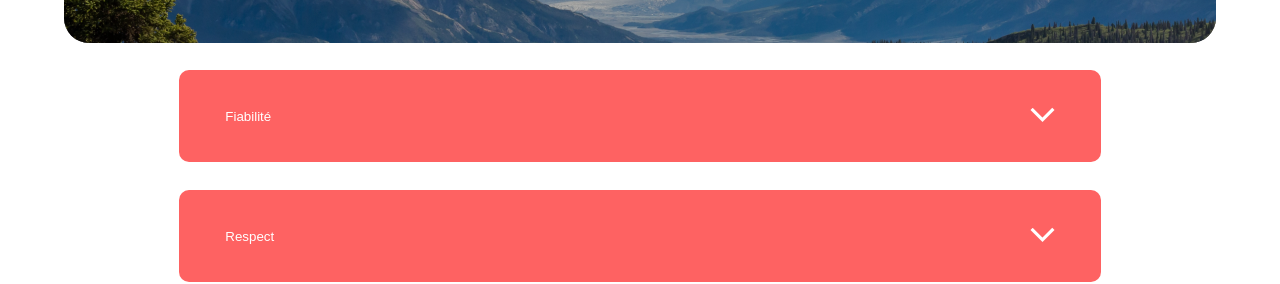
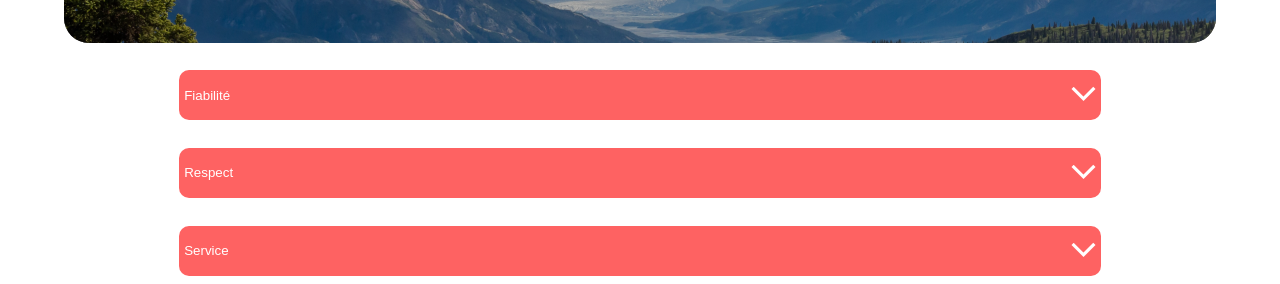
Before and after one commit to hoopsinet/P7_kasa_102022, a React (Create React App) app: page /about in a window 1280 px wide. Shown: the part 542-826 px from the top of the page. Built offline with nearby package versions, Linux system fonts and the light colour scheme.

Commit message:
création dossier pages, correction de css

```diff
--- a/src/components/collaps/collaps.css
+++ b/src/components/collaps/collaps.css
@@ -4,7 +4,7 @@
     border-radius : 10px;
     background-color : #fe6262;
     color : white;
-    padding : 5%;
+    padding : 5px;
     text-align : left;
     display: flex;
     justify-content: space-between;
--- a/src/components/collaps/collaps.js
+++ b/src/components/collaps/collaps.js
@@ -1,16 +1,18 @@
 import React, { useState } from "react";
-import arrowbot from '../../img/arrowbot.png'
-import arrowtop from '../../img/arrowtop.png'
-import './collaps.css';
+import arrowbot from "../../img/arrowbot.png";
+import arrowtop from "../../img/arrowtop.png";
+import "./collaps.css";
 
-export default function Collapsible({content, title}) {
+export default function Collapsible({ content, title }) {
   const [isOpen, setIsOpen] = useState(false);
 
   return (
     <div className={title}>
       <button className="pushdown" onClick={() => setIsOpen(!isOpen)}>
         {title}
-                <span>{isOpen ? <img src={arrowtop} alt="" /> : <img src={arrowbot} />}</span>
+        <span>
+          {isOpen ? <img src={arrowtop} alt="" /> : <img src={arrowbot} alt="" />}
+        </span>
       </button>
       {isOpen && <div className="content">{content}</div>}
     </div>
```
Also changed, not shown: src/App.js (+4 -4 lines), src/pages/about/about.js (renamed from src/about/about.js, +6 -6 lines), src/pages/error/error.js (renamed from src/error/error.js, +5 -4 lines), src/pages/home/home.js (renamed from src/home/home.js, +6 -6 lines), src/pages/products/products.js (renamed from src/products/products.js, +8 -8 lines), src/pages/about/about.css (renamed from src/about/about.css), src/pages/error/error.css (renamed from src/error/error.css), src/pages/home/home.css (renamed from src/home/home.css), src/pages/products/products.css (renamed from src/products/products.css). Lines whose indentation alone changed are shown as unchanged.
